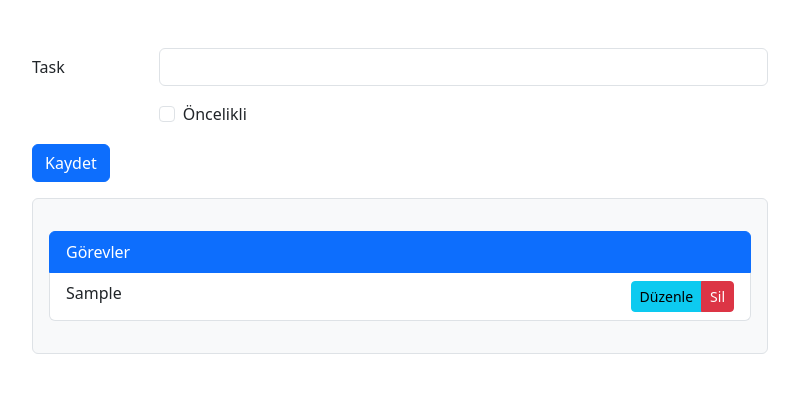
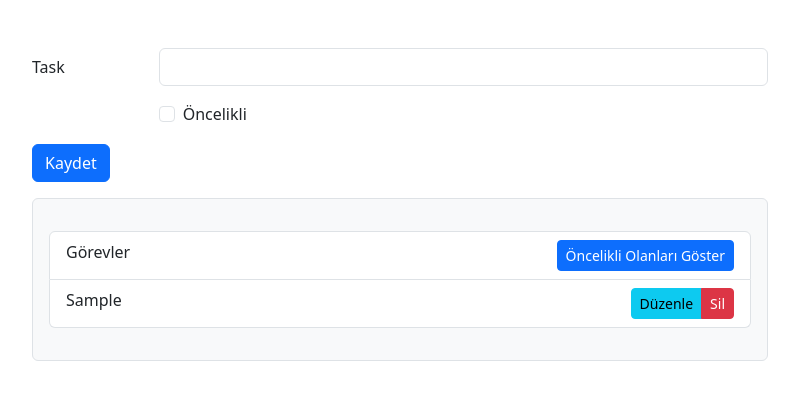
Before and after one commit to burakOzden1/React-Basic, a React (Vite) app in the folder 5-react-form-ile-calismak/: page / in a window 1280 px wide. Both pictures are taken after typing "Sample" into the empty fields and a click on the button "Kaydet". Shown: the top 400 px of the page, without its empty margins (240-1039 px from the left). Built offline with nearby package versions, Linux system fonts and the light colour scheme.

Commit message:
oncelikli tasklarin filtrelenmesi...!!!!!!!!!!!

```diff
--- a/5-react-form-ile-calismak/src/TaskList.jsx
+++ b/5-react-form-ile-calismak/src/TaskList.jsx
@@ -1,4 +1,21 @@
+import { useEffect, useState } from "react"
+
 export default function TaskList({tasks, removeTask, editTask}) {
+    const [priority, setPriority] = useState(false)
+    const [filteredTasks, setFilteredTasks] = useState(tasks)
+
+    function handlePriorityFilter() {
+        setPriority(prev => !prev)
+        console.log("priority : ", priority);
+    }
+
+    useEffect(() => {
+        setFilteredTasks(tasks)
+    }, [tasks])
+
+    useEffect(() => {
+        priority ? setFilteredTasks(tasks.filter(item => item.priority === priority)) : setFilteredTasks(tasks)
+    }, [priority])
 
     if (tasks.length === 0) {
         return <></>
@@ -8,10 +25,13 @@ export default function TaskList({tasks, removeTask, editTask}) {
         <>
             <div className="p-3 bg-light my-3 border rounded">
                 <ul className="list-group my-3">
-                    <li className="list-group-item active" aria-current="true">Görevler</li>
-                    {tasks.map((item) =>
+                    <li className="list-group-item" aria-current="true">Görevler <span onClick={handlePriorityFilter} className={`btn btn-sm ${!priority ? "btn-primary" : "btn-info"} float-end`}>
+                        {!priority ? "Öncelikli Olanları Göster" : "Hepsini Göster" }
+                        </span></li>
+                    {filteredTasks.map((item) =>
                         <li className="list-group-item" key={item.uuid}>
-                            {item.priority && <span className="badge text-bg-secondary me-2">
+                            {item.priority &&
+                            <span className="badge text-bg-secondary me-2">
                             <svg xmlns="http://www.w3.org/2000/svg" width="16" height="16" fill="currentColor" className="bi bi-shield-exclamation" viewBox="0 0 16 16">
                             <path d="M5.338 1.59a61 61 0 0 0-2.837.856.48.48 0 0 0-.328.39c-.554 4.157.726 7.19 2.253 9.188a10.7 10.7 0 0 0 2.287 2.233c.346.244.652.42.893.533q.18.085.293.118a1 1 0 0 0 .101.025 1 1 0 0 0 .1-.025q.114-.034.294-.118c.24-.113.547-.29.893-.533a10.7 10.7 0 0 0 2.287-2.233c1.527-1.997 2.807-5.031 2.253-9.188a.48.48 0 0 0-.328-.39c-.651-.213-1.75-.56-2.837-.855C9.552 1.29 8.531 1.067 8 1.067c-.53 0-1.552.223-2.662.524zM5.072.56C6.157.265 7.31 0 8 0s1.843.265 2.928.56c1.11.3 2.229.655 2.887.87a1.54 1.54 0 0 1 1.044 1.262c.596 4.477-.787 7.795-2.465 9.99a11.8 11.8 0 0 1-2.517 2.453 7 7 0 0 1-1.048.625c-.28.132-.581.24-.829.24s-.548-.108-.829-.24a7 7 0 0 1-1.048-.625 11.8 11.8 0 0 1-2.517-2.453C1.928 10.487.545 7.169 1.141 2.692A1.54 1.54 0 0 1 2.185 1.43 63 63 0 0 1 5.072.56"/>
                             <path d="M7.001 11a1 1 0 1 1 2 0 1 1 0 0 1-2 0M7.1 4.995a.905.905 0 1 1 1.8 0l-.35 3.507a.553.553 0 0 1-1.1 0z"/>
```
